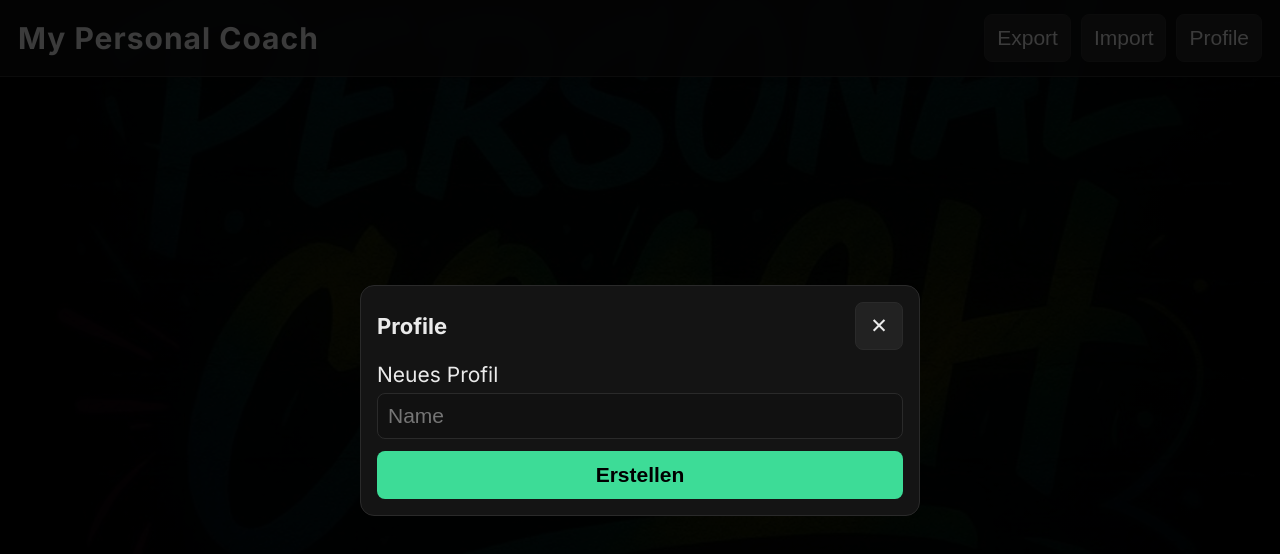
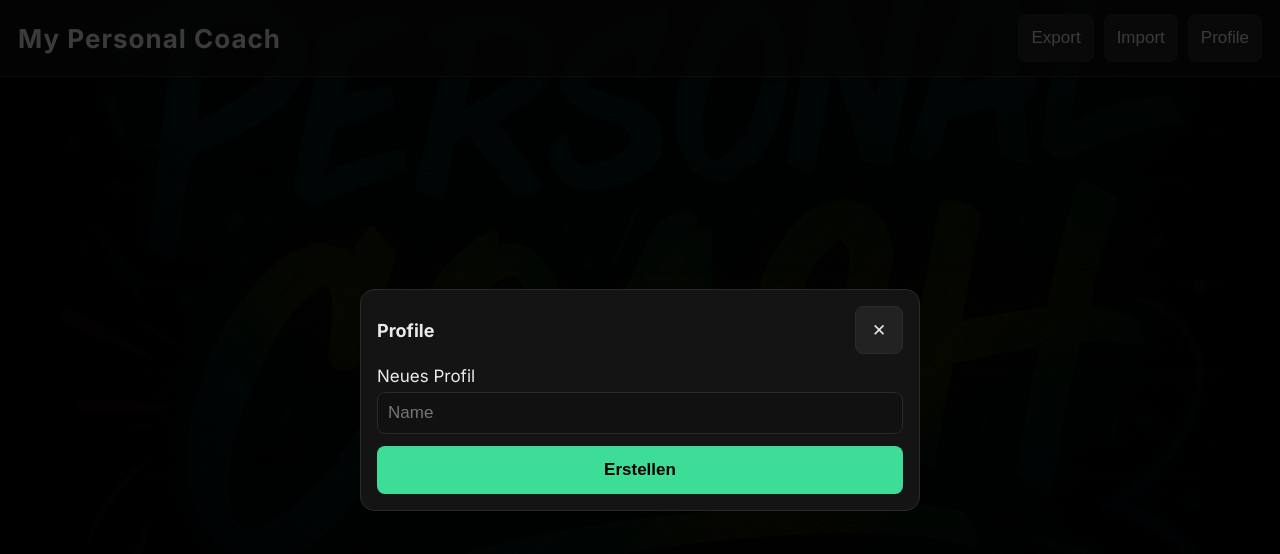
Before and after one commit to maxrebuy/MyPersonalCoach, a plain HTML site: page index.html in a window 1280 px wide. Drawn offline with Linux system fonts and the light colour scheme.

Commit message:
Update index.html

```diff
--- a/index.html
+++ b/index.html
@@ -29,7 +29,7 @@
       margin: 0;
       font-family: 'Inter', system-ui, sans-serif;
       color: var(--text);
-      font-size: 21px;
+      font-size: 17px;
       min-height: 100vh;
 
       /* Hintergrundbild + Abdunklung */
@@ -39,7 +39,7 @@
     }
 
     header strong {
-      font-size: 30px;
+      font-size: 26px;
       font-weight: 900;
       letter-spacing: 1px;
     }
@@ -62,6 +62,7 @@
 
     button {
       min-height: var(--touch);
+      font-size: 17px;
       min-width: var(--touch);
       background: #222;
       border: 1px solid var(--border);
@@ -69,7 +70,7 @@
       padding: 10px 12px;
       border-radius: 8px;
       cursor: pointer;
-      font-size: 21px;
+      font-size: 17px;
     }
 
     button.primary {
@@ -113,12 +114,13 @@
 
     input {
       background: #111;
+      font-size: 17px;
       border: 1px solid var(--border);
       color: var(--text);
       border-radius: 8px;
       padding: 10px;
       width: 100%;
-      font-size: 21px;
+      font-size: 17px;
     }
 
     .card {
@@ -183,7 +185,7 @@
       display: flex;
       flex-direction: column;
       gap: 6px;
-      font-size: 21px;
+      font-size: 17px;
     }
 
     .exercise-actions {
@@ -193,8 +195,8 @@
       align-items: center;
     }
 
-    h2 { font-size: 26px; margin: 0 0 14px }
-    h3 { font-size: 22px; margin: 0 0 12px }
+    h2 { font-size: 22px; margin: 0 0 14px }
+    h3 { font-size: 18px; margin: 0 0 12px }
 
     .exercise-title-row {
       display: flex;
@@ -225,7 +227,7 @@
 
     /* Accordion */
     .accordion-header strong {
-      font-size: 30px;
+      font-size: 26px;
       font-weight: 900;
       letter-spacing: 1px;
     }
@@ -1020,11 +1022,7 @@ const MuscleMeta = {
   `);
 
   // Fokus auf Suche (nur wenn Modal neu ist)
-  setTimeout(() => {
-    const s = document.getElementById('pickerSearch');
-    if (s) s.focus();
-  }, 0);
-}
+  }
 
 static setPickerMuscle(muscle) {
         this.picker.muscle = muscle;
```
